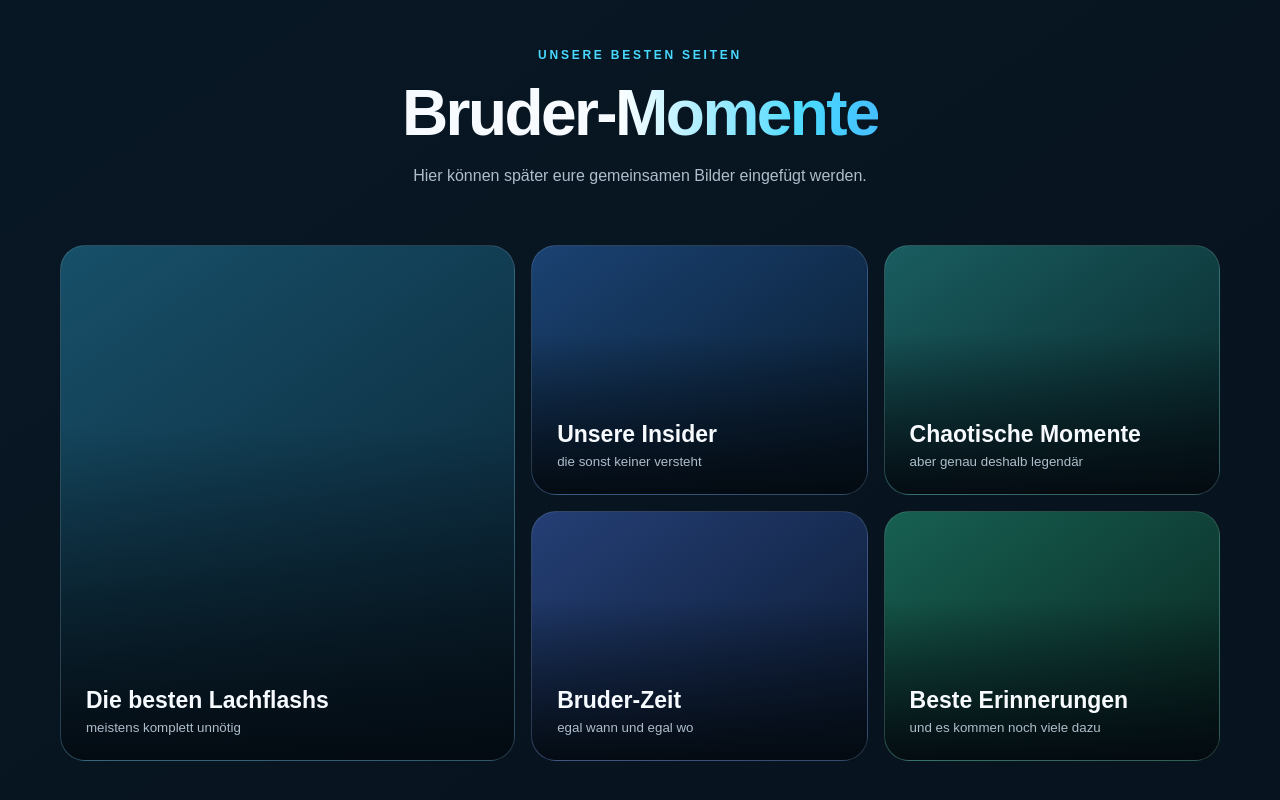
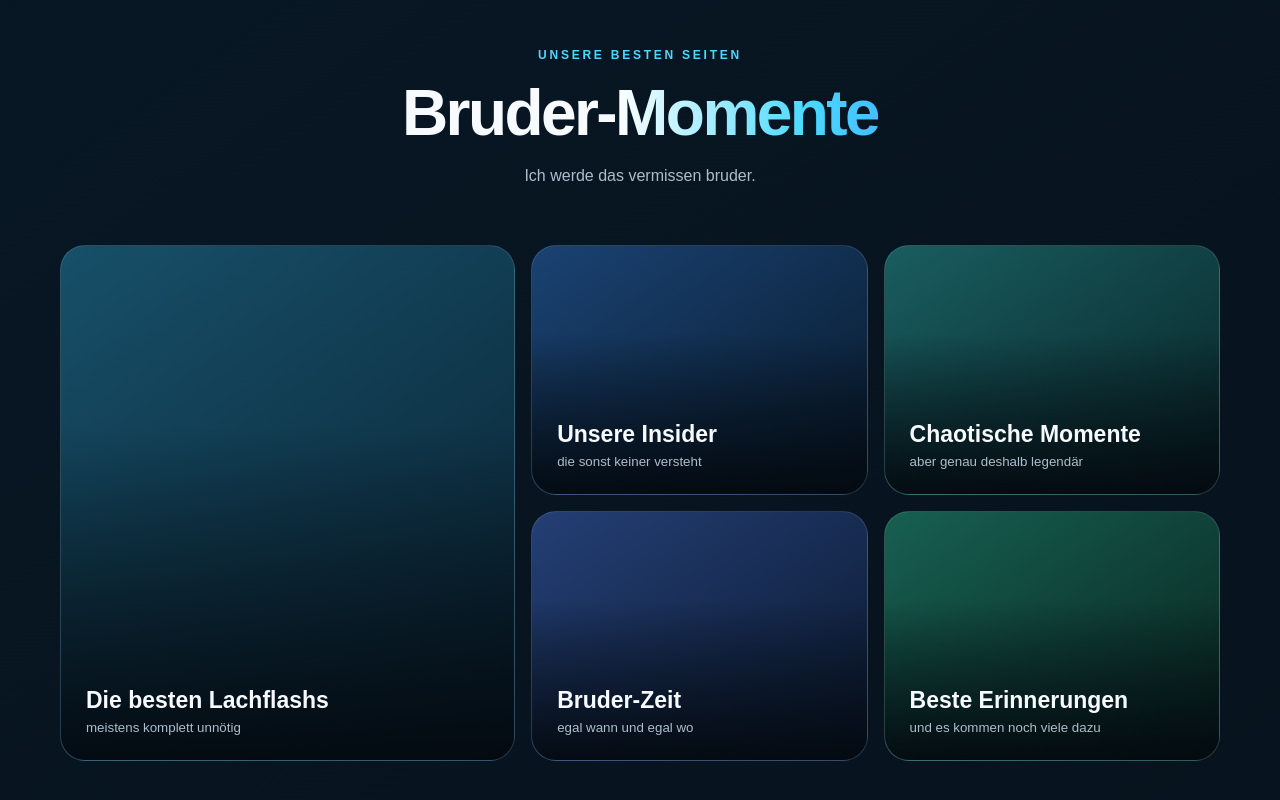
Before and after one commit to zeroday-arch/foryouR, a plain HTML site: page index.html in a window 1280 px wide. Shown: the part 3124-3924 px from the top of the page. Drawn offline with Linux system fonts and the light colour scheme.

Commit message:
Update index.html

```diff
--- a/index.html
+++ b/index.html
@@ -67,7 +67,7 @@ footer{width:min(1160px,calc(100% - 32px));margin:auto;padding:35px 0 45px;borde
 
 <section><div class="quote glass reveal"><div class="mark">“</div><p id="quote">Vielleicht schaffst du die 10. Klasse nicht – aber ein guter Bruder bist du trotzdem zu 100 Prozent.</p><button id="newQuote">Neue Bruder-Nachricht ★</button></div></section>
 
-<section id="bilder"><div class="heading reveal"><div class="tag">Unsere besten Seiten</div><h2>Bruder-<span class="gradient">Momente</span></h2><p>Hier können später eure gemeinsamen Bilder eingefügt werden.</p></div>
+<section id="bilder"><div class="heading reveal"><div class="tag">Unsere besten Seiten</div><h2>Bruder-<span class="gradient">Momente</span></h2><p>Ich werde das vermissen bruder.</p></div>
 <div class="gallery"><div class="photo p1 reveal"><span>Die besten Lachflashs</span><small>meistens komplett unnötig</small></div><div class="photo p2 reveal"><span>Unsere Insider</span><small>die sonst keiner versteht</small></div><div class="photo p3 reveal"><span>Chaotische Momente</span><small>aber genau deshalb legendär</small></div><div class="photo p4 reveal"><span>Bruder-Zeit</span><small>egal wann und egal wo</small></div><div class="photo p5 reveal"><span>Beste Erinnerungen</span><small>und es kommen noch viele dazu</small></div></div></section>
 
 <section id="nachricht"><div class="message glass reveal"><div class="tag">Eine ehrliche Nachricht</div><h2>Ralf, du bist ein <span class="gradient">richtig guter Bruder.</span></h2><p>Selbst wenn es mit der 10. Klasse nicht klappt, macht dich das nicht weniger wert. Du bist lustig, du bist echt, man kann mit dir immer Spaß haben und du bist für mich einer der besten Brüder überhaupt. Genau deshalb mag ich dich so sehr.</p><button class="bigstar" id="big"><b>★</b><small>Hier drücken</small></button><p class="secret" id="secret">Egal was passiert – du bleibst mein Bruder. ★</p></div></section>
```
